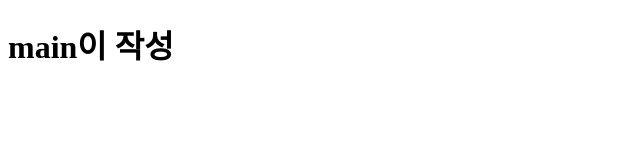
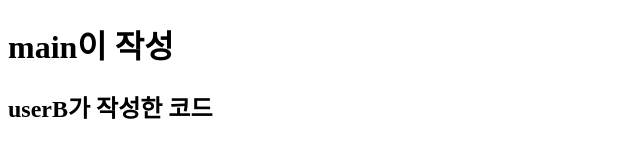
Before and after one commit to sbn04043/Introduce, a plain HTML site: page NC13Git/PublicArea.html in a window 1280 px wide. Shown: the whole page, without its empty margins (0-640 px from the left). Drawn offline with Linux system fonts and the light colour scheme.

Commit message:
userB's public code

```diff
--- a/NC13Git/PublicArea.html
+++ b/NC13Git/PublicArea.html
@@ -6,5 +6,6 @@
 </head>
 <body>
 <h1>main이 작성</h1>
+<h2>userB가 작성한 코드</h2>
 </body>
 </html>
```
